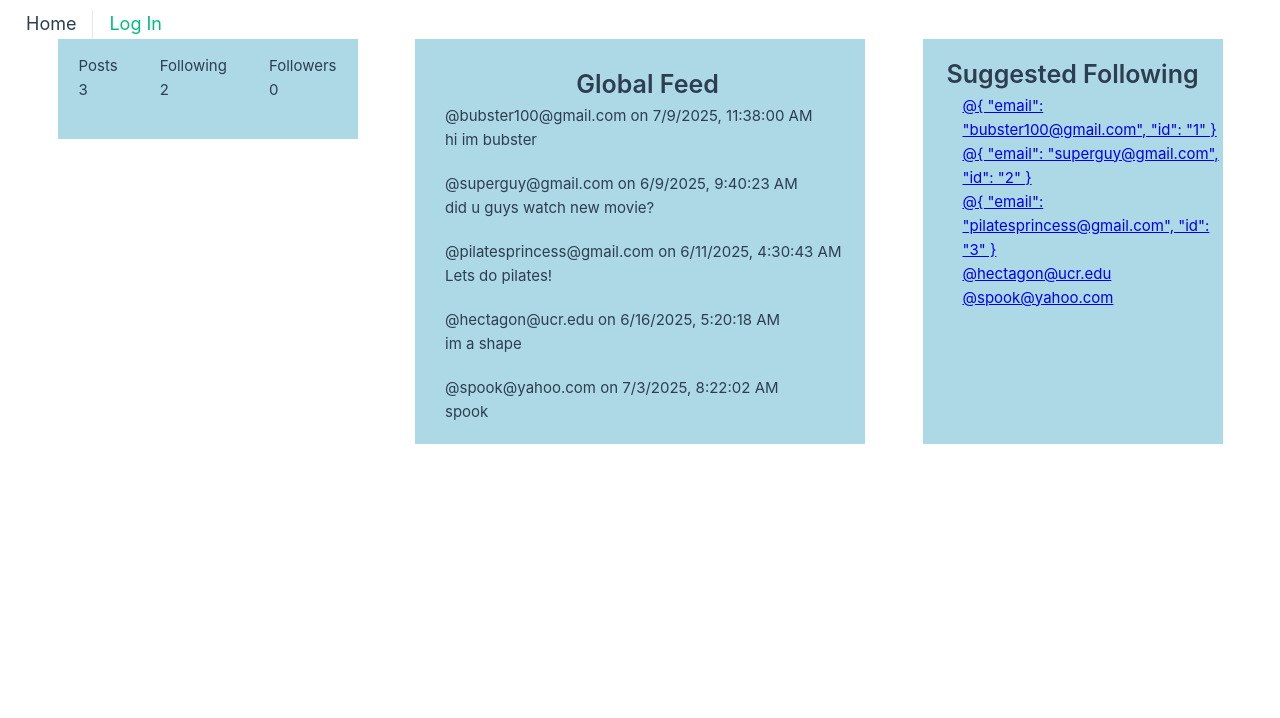
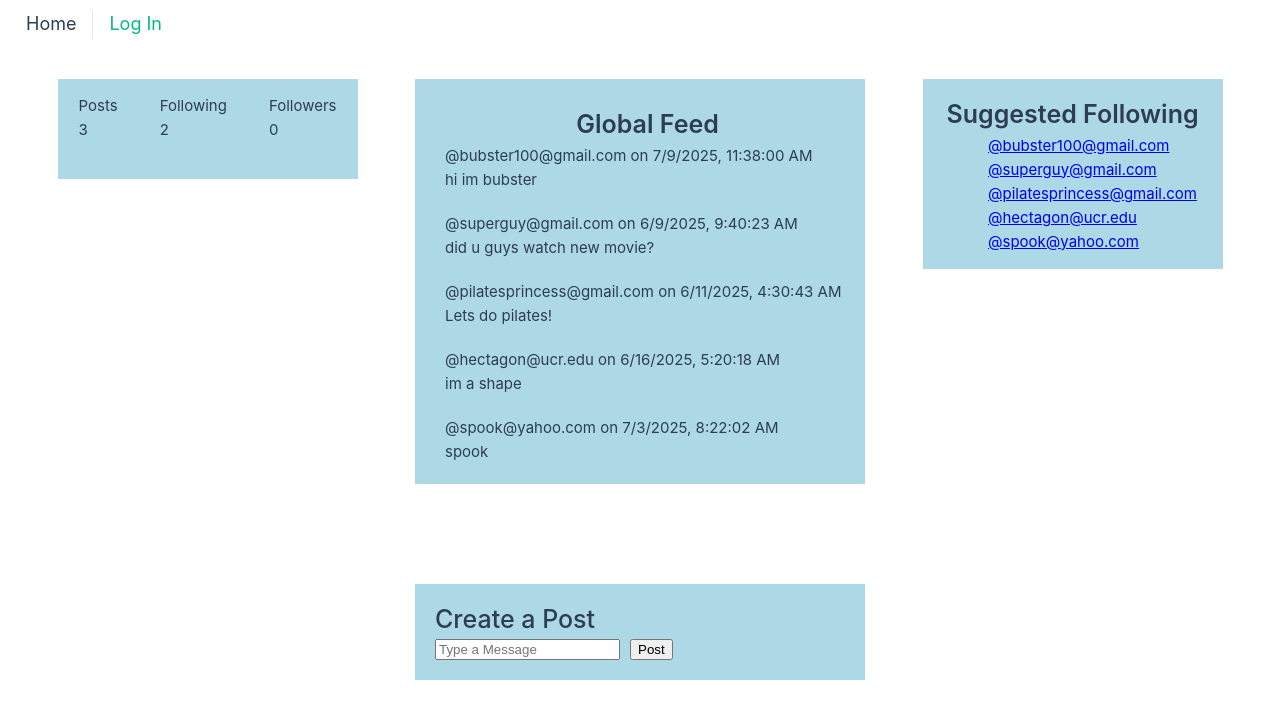
Before and after one commit to dillonhoh/cs110microblog, a Vue app: page / in a window 1280 px wide. Shown: the top 718 px of the page. Built offline with nearby package versions, Linux system fonts and the light colour scheme.

Commit message:
everything

```diff
--- a/src/App.vue
+++ b/src/App.vue
@@ -5,10 +5,6 @@ import HelloWorld from './components/HelloWorld.vue'
 
 <template>
   <header>
-
-
-      <!-- <HelloWorld msg="You did it!" /> -->
-
       <nav>
         <RouterLink to="/">Home</RouterLink>
         <RouterLink to="/login" class="right-link">Log In</RouterLink>
--- /dev/null
+++ b/src/components/CreatePost.vue
@@ -0,0 +1,46 @@
+<script setup>
+import { ref } from 'vue'
+const content=ref('')
+const handleSubmit = () => {
+    if (!content.value.trim()) {
+    alert(`Post must not be empty!`)
+    return
+
+  }
+    content.value = ''
+//   postStore.addPost(userStore.currentUser, content.value)
+
+}
+</script>
+<template>
+    <div class="create-container">
+        <h1 class="create-title"> Create a Post
+    </h1>
+    <form class="post-form">
+
+        <input type="text" v-model="content" placeholder="Type a Message" />
+        <button type="button" @click="handleSubmit">Post</button>
+
+    </form>
+
+    </div>
+
+</template>
+
+<style>
+.create-container {
+    background-color: lightblue;
+    margin-top: 100px;
+    padding: 15px 0px 20px 20px;
+}
+.create-title{
+    font-size: 25px;
+    font-weight: 500;
+}
+.post-form {
+    display: flex;
+    flex-direction: row;
+    gap: 10px;
+    width: 100px;
+}
+</style>
--- a/src/components/Feed.vue
+++ b/src/components/Feed.vue
@@ -2,32 +2,37 @@
 import { ref, computed } from 'vue'
 
 const props = defineProps({
-  userEmail: String
+  userID: String
 })
 
 const posts = ref([
   {
     author: 'bubster100@gmail.com',
+    id: '1',
     timestamp: '2025-07-09T11:38:00',
     content: 'hi im bubster'
   },
   {
     author: 'superguy@gmail.com',
+    id: '2',
     timestamp: '2025-06-09T09:40:23',
     content: 'did u guys watch new movie?'
   },
   {
     author: 'pilatesprincess@gmail.com',
+    id: '3',
     timestamp: '2025-06-11T04:30:43',
     content: 'Lets do pilates!'
   },
   {
     author: 'hectagon@ucr.edu',
+    id: '4',
     timestamp: '2025-06-16T05:20:18',
     content: 'im a shape'
   },
   {
     author: 'spook@yahoo.com',
+    id: '5',
     timestamp: '2025-07-03T08:22:02',
     content: 'spook'
   }
@@ -35,8 +40,8 @@ const posts = ref([
 
 
 const filteredPosts = computed(() => {
-  return props.userEmail
-    ? posts.value.filter(post => post.author === props.userEmail)
+  return props.userID
+    ? posts.value.filter(post => post.id === props.userID)
     : posts.value
 })
 
--- a/src/components/FollowSuggestion.vue
+++ b/src/components/FollowSuggestion.vue
@@ -9,8 +9,12 @@ const suggestedEmails = [
   {email: 'pilatesprincess@gmail.com',
     id: '3'
   },
-  'hectagon@ucr.edu',
-  'spook@yahoo.com'
+  {email: 'hectagon@ucr.edu',
+    id: '4'
+  },
+  {email: 'spook@yahoo.com',
+    id: '5'
+  }
 ]
 </script>
 
@@ -19,8 +23,8 @@ const suggestedEmails = [
     <h1 class="suggestion-title">Suggested Following</h1>
     <p v-if="true">
         <ul>
-      <li v-for="email in suggestedEmails" :key="email">
-        <router-link :to="`/users/${encodeURIComponent(email)}`">@{{ email }}</router-link>
+      <li v-for="email in suggestedEmails" :key="email.id">
+        <router-link :to="`/users/${email.id}`">@{{ email.email }}</router-link>
       </li>
     </ul>
     </p>
@@ -42,5 +46,6 @@ ul {
     display: flex;
     flex-direction: column;
     align-items: center;
+    height: fit-content;
 }
 </style>
--- a/src/router/index.js
+++ b/src/router/index.js
@@ -10,7 +10,7 @@ const router = createRouter({
       component: HomeView,
     },
     {
-      path: '/users/:email',
+      path: '/users/:id',
       name: 'userFeed',
       component: HomeView,
     },
--- a/src/views/HomeView.vue
+++ b/src/views/HomeView.vue
@@ -5,23 +5,28 @@ import Feed from '@/components/Feed.vue';
 import FollowSuggestion from '@/components/FollowSuggestion.vue';
 import { useRoute } from 'vue-router';
 import { ref, watch } from 'vue';
+import CreatePost from '@/components/CreatePost.vue';
 
 const route = useRoute()
-const userEmail = ref(decodeURIComponent(route.params.email || ''))
+const userID = ref(route.params.id || '')
 watch(
-  () => route.params.email,
-  (newEmail) => {
-    userEmail.value = decodeURIComponent(newEmail)
+  () => route.params.id,
+  (newID) => {
+    userID.value = newID
   }
 )
-
 </script>
 
 <template>
   <main>
     <UserStats />
-    <Feed :userEmail = "userEmail"/>
+    <div class="middle">
+      <Feed :userID = "userID"/>
+    <CreatePost />
+    </div>
+
     <FollowSuggestion />
+
   </main>
 </template>
 
@@ -29,5 +34,10 @@ watch(
 main {
   display: flex;
   justify-content: space-evenly;
+  margin-top: 40px;
+}
+.middle {
+  display: flex;
+  flex-direction: column;
 }
 </style>
```
